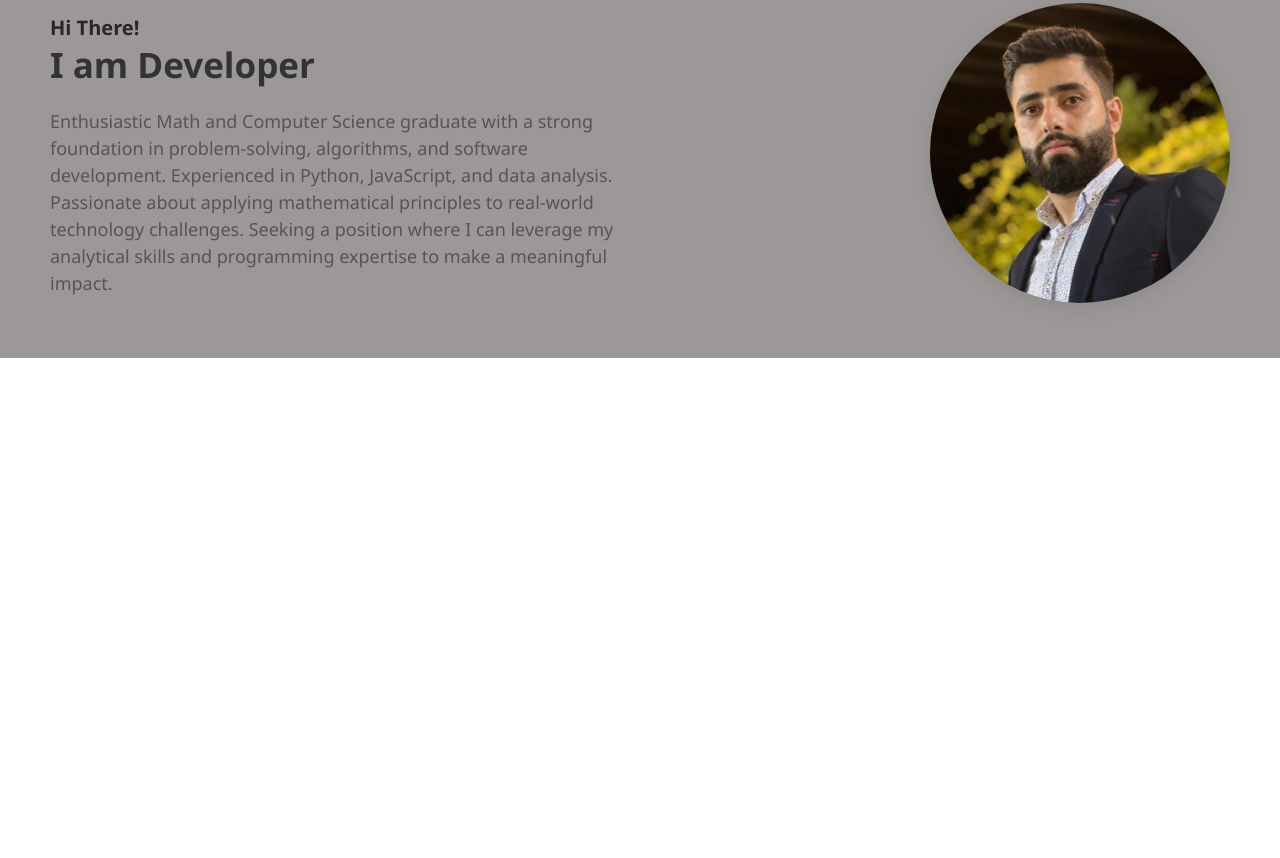
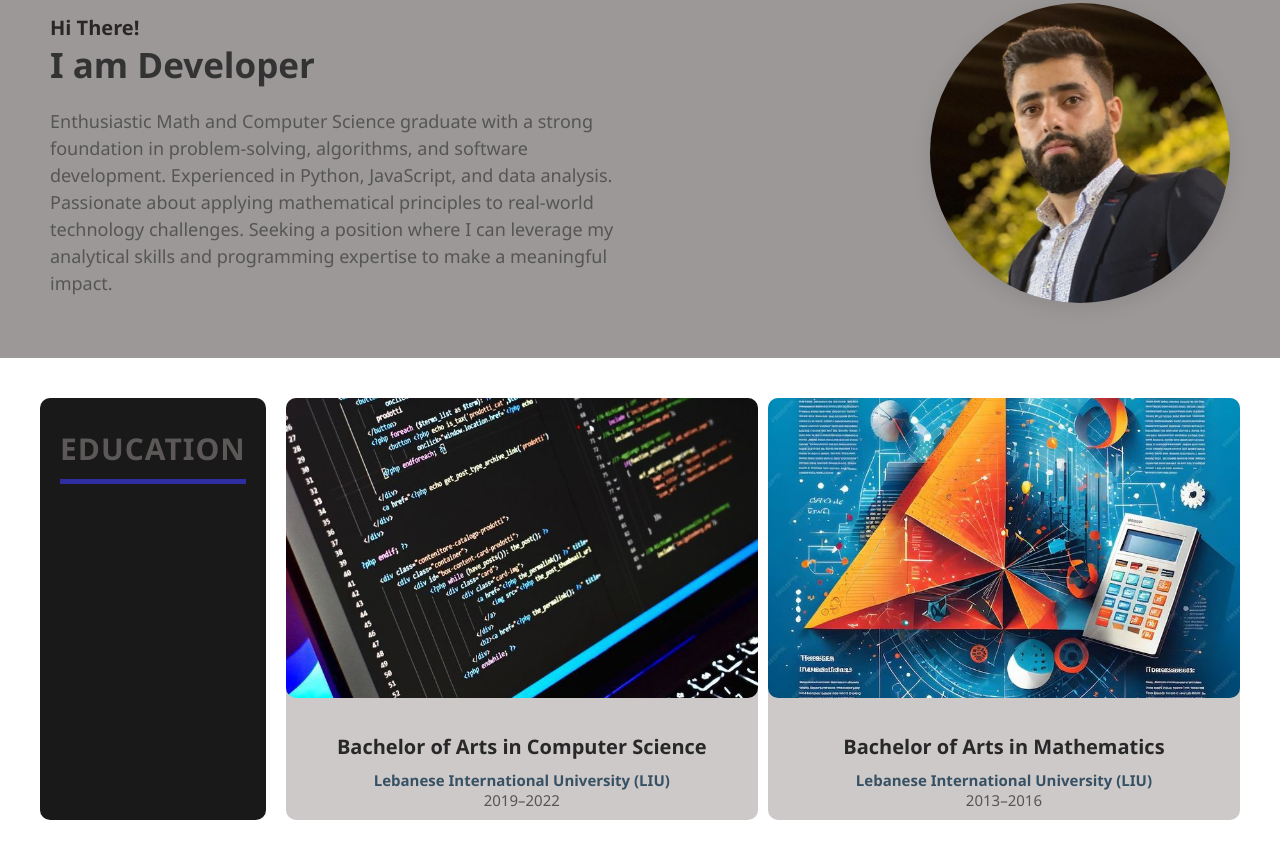
Before and after one commit to wissamHajaj/portfolio, a plain HTML site: page index.html in a window 1280 px wide. Shown: the part 847-1705 px from the top of the page. Before the commit the page ends 1205 px from the top, so only its background shows below. Drawn offline with Linux system fonts and the light colour scheme.

Commit message:
Add education section with two cards for Computer Science and Math

```diff
--- a/index.html
+++ b/index.html
@@ -17,7 +17,7 @@
         <ul class="nav-links">
           <li><a href="#home">Home</a></li>
           <li><a href="#about">About</a></li>
-          <li><a href="#educaion">Education</a></li>
+          <li><a href="#education">Education</a></li>
           <li><a href="#skills">Skills</a></li>
           <li><a href="#services">Services</a></li>
           <li><a href="#projects">Projects</a></li>
@@ -66,7 +66,34 @@
       </div>
     </section>
 
-    <section id="education" class="education-section"></section>
+    <section id="education" class="education-section">
+      <div class="section-title"><h2 class="title">Education</h2></div>
+      <div class="education-cards"></div>
+      <div class="card">
+        <img
+          src="images/major-image-computer-science.jpg"
+          alt="computer science"
+          class="major-image"
+        />
+        <div class="card-content">
+          <h2>Bachelor of Arts in Computer Science</h2>
+          <p>Lebanese International University (LIU)</p>
+          <p>2019–2022</p>
+        </div>
+      </div>
+      <div class="card">
+        <img
+          src="images/major-image-math.jpg"
+          alt="computer science"
+          class="major-image"
+        />
+        <div class="card-content">
+          <h2>Bachelor of Arts in Mathematics</h2>
+          <p>Lebanese International University (LIU)</p>
+          <p>2013–2016</p>
+        </div>
+      </div>
+    </section>
 
     <section id="skills" class="skills-section"></section>
 
--- a/style.css
+++ b/style.css
@@ -128,3 +128,69 @@ body {
   aspect-ratio: 1/1;
   box-shadow: 0 4px 20px rgba(0, 0, 0, 0.1);
 }
+
+/* Education section */
+
+.education-section {
+  flex-wrap: wrap;
+  padding: 40px;
+  display: flex;
+  justify-content: space-between;
+  gap: 10px;
+}
+
+.card {
+  flex: 1;
+  height: auto;
+  background-color: #cdc9c9;
+  border-radius: 10px;
+  max-width: 45%;
+}
+
+.title {
+  font-size: 30px;
+  text-align: center;
+  color: #5d5858;
+  font-weight: bold;
+  text-transform: uppercase;
+  letter-spacing: 1px;
+  text-align: center;
+  padding: 10px 0;
+  border-bottom: solid rgb(46, 46, 162) 5px;
+}
+.section-title {
+  background-color: #191919;
+  padding: 20px;
+  border-radius: 10px;
+  max-width: 50%;
+}
+
+.major-image {
+  width: 100%;
+  height: 300px;
+  object-fit: cover;
+  border-radius: 10px;
+  margin-bottom: 20px;
+}
+
+.card-content {
+  text-align: center;
+  padding: 10px;
+}
+
+.card h2 {
+  font-size: 20px;
+  margin-bottom: 10px;
+  font-weight: 600;
+  color: #292828;
+}
+
+.card-content p {
+  font-size: 15px;
+  color: #555;
+}
+.card-content p:first-of-type {
+  /* take only the first p from the card content div */
+  font-weight: bold;
+  color: #375164;
+}
```
Also changed, not shown: images/major-image-computer-science.jpg (added), images/major-image-math.jpg (added).
